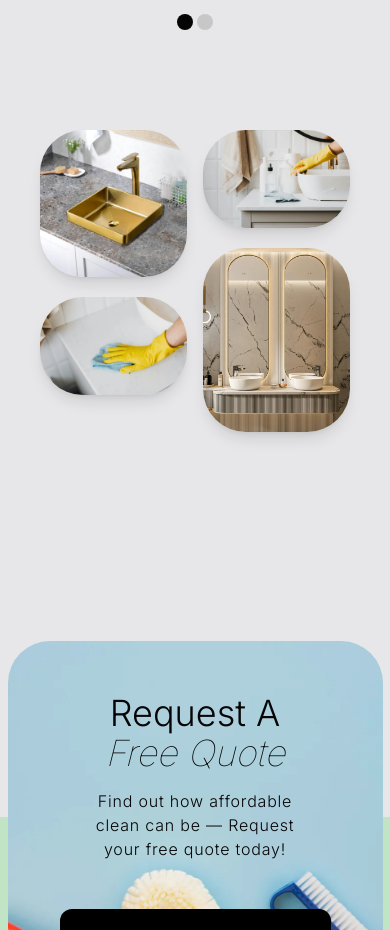
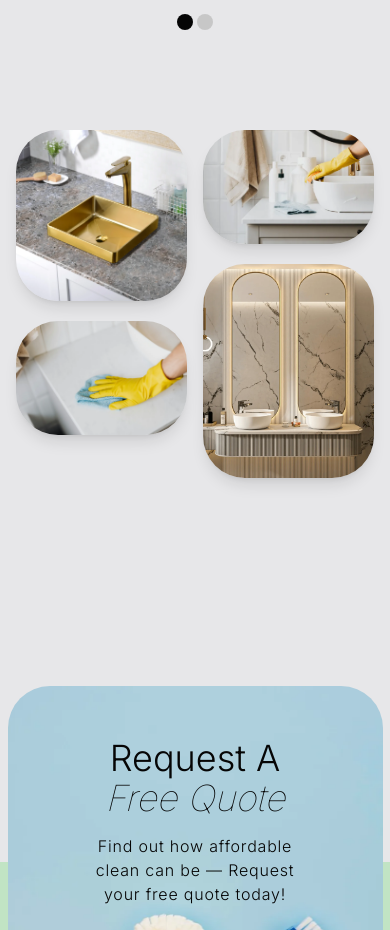
Before and after one commit to Yagya-Adh/clean, a Next.js app: page /services in a window 390 px wide. Shown: the part 5360-6290 px from the top of the page. Built offline with nearby package versions, Linux system fonts and the light colour scheme.

Commit message:
fixes image gridgroup height adjustment

```diff
--- a/app/components/banner/SectionBanner.tsx
+++ b/app/components/banner/SectionBanner.tsx
@@ -30,15 +30,15 @@ const SectionBanner = ({
   ) : variant == "about" ? (
     <section className="max-w-screen-xl mx-auto px-4 lg:px-10 py-20">
       <div className="grid grid-cols-1 lg:grid-cols-2 items-center gap-10">
-        <div className="flex flex-col justify-center text-center md:items-start items-center md:text-start ">
-          <h2 className="font-inter text-sm lg:text-base uppercase py-4 text-clean-black-10">
+        <div className="flex flex-col justify-center text-center md:items-start place-items-center md:text-start ">
+          <h2 className="font-inter font-light text-xl lg:text-xl uppercase py-4 text-clean-black-10">
             {topic}
           </h2>
           <h3 className="text-5xl lg:text-7xl font-light capitalize font-inter text-clean-black-10">
             {heading}
           </h3>
         </div>
-        <p className="font-inter lg:text-start text-center text-base min-w-60 max-w-sm py-4 text-clean-black-10">
+        <p className="font-inter font-light text-lg lg:text-start text-center min-w-sm max-w-lg py-4 text-clean-black-10">
           {slug}
         </p>
       </div>
--- a/app/components/footer/FooterRight.tsx
+++ b/app/components/footer/FooterRight.tsx
@@ -20,10 +20,10 @@ const FooterRight = () => {
           </h3>
           {list.innerItem?.map((inner) => (
             <h2 className="text-center overflow-hidden group" key={inner.id}>
-              <div className="translate-y-4 group-hover:-translate-y-16 ease-in-out transition-all duration-300  text-clean-black-10 text-xl font-normal font-inter p-0 my-1">
+              <div className="translate-y-4 group-hover:-translate-y-16 ease-in-out transition-all duration-500 text-clean-black-10 text-xl font-normal font-inter p-0 my-1">
                 {inner.item}
               </div>
-              <div className="translate-y-10 group-hover:-translate-y-4 ease-in-out transition-all duration-300  text-clean-black-10 text-xl font-normal font-inter p-0 my-1">
+              <div className="translate-y-10 group-hover:-translate-y-4 ease-in-out transition-all duration-500 text-clean-black-10 text-xl font-normal font-inter p-0 my-1">
                 {inner.item}
               </div>
             </h2>
--- a/app/components/section/ImageGridGroup.tsx
+++ b/app/components/section/ImageGridGroup.tsx
@@ -10,20 +10,20 @@ const data: IimageGridGroupData[] = imageGridGroupData;
 
 const ImageGridGroup = () => {
   return (
-    <section className="max-w-screen-2xl mx-auto px-10">
-      <div className="columns-2 break-after-avoid h-full">
+    <section className="max-w-screen-2xl mx-auto px-4 lg:px-10">
+      <div className="columns-2 row-auto break-after-avoid  ">
         {data.slice(0, 4).map((list) => (
           <div
-            className={`rounded-[43px] overflow-hidden mb-5 shadow-lg transition-transform duration-500 ease-in-out`}
+            className="rounded-3xl overflow-hidden mb-5 shadow-lg transition-transform duration-500 ease-in-out max-h-[720px]"
             key={list.id}
           >
             <Image
               src={list.image}
-              width={600}
-              height={600}
+              width={800}
+              height={800}
               layout="responsive"
               alt="grid_group_image"
-              className="object-cover object-center hover:scale-110 transition-all ease-in-out duration-500 !h-full w-full"
+              className="object-cover object-center hover:scale-125 transition-all ease-in-out duration-500 h-auto w-auto"
             />
           </div>
         ))}
```
